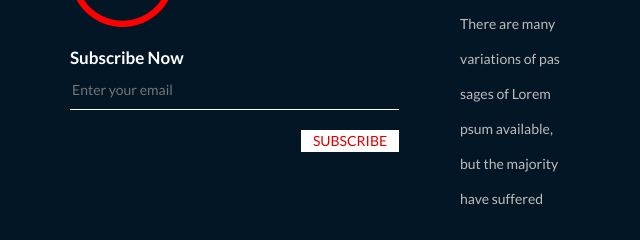
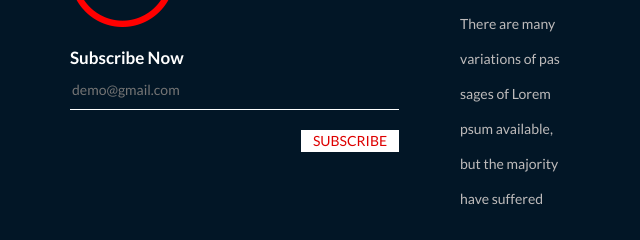
Before and after one commit to devvarf1975/wedding-website, a plain HTML site: page contact.html in a window 1280 px wide. Shown: the part 1193-1433 px from the top of the page, 0-640 px from the left. Drawn offline with nearby package versions, Linux system fonts and the light colour scheme; some packages are replaced by stand-ins of ours; a script that the page names is missing.

Commit message:
modified contact

```diff
--- a/contact.html
+++ b/contact.html
@@ -163,7 +163,7 @@
                               <h3>Subscribe Now</h3>
                            </div>
                            <div class="col-md-12">
-                              <input class="subsrib" placeholder="Enter your email" type="text" name="Enter your email">
+                              <input class="subsrib" placeholder="demo@gmail.com" type="text" name="Enter your email">
                            </div>
                            <div class="col-md-12">
                               <button class="subsci_btn">subscribe</button>
```
